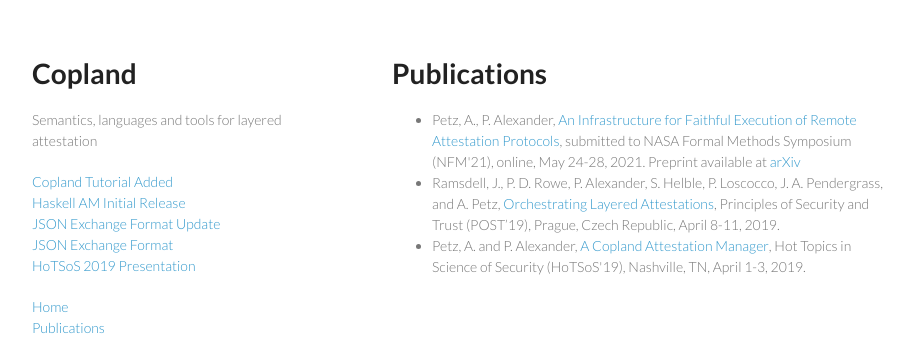
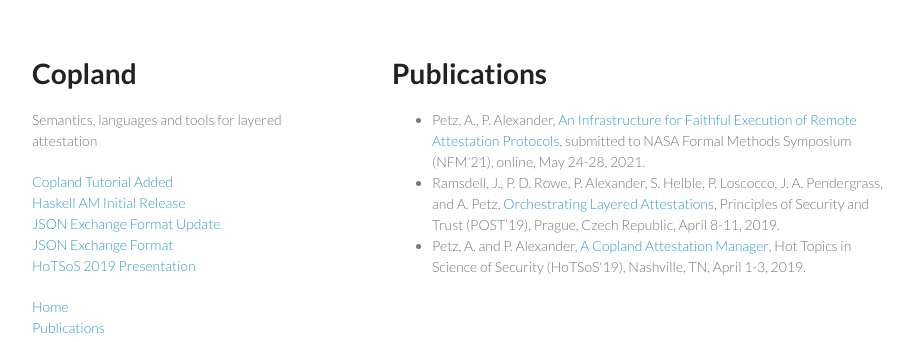
Before and after one commit to ku-sldg/copland, a Jekyll site: the page built from publications.md, in a window 1280 px wide. Shown: the top 342 px of the page, without its empty margins (178-1091 px from the left). Built offline with Jekyll 4.4.1, drawn with Linux system fonts in a browser that asks for light colours.

Commit message:
NFM paper submission

```diff
--- a/_data/publications.yml
+++ b/_data/publications.yml
@@ -1,6 +1,6 @@
 - author: Petz, A., P. Alexander
   title: An Infrastructure for Faithful Execution of Remote Attestation Protocols
-  where: submitted to NASA Formal Methods Symposium (NFM'21), online, May 24-28, 2021.  Preprint available at <a href="https://arxiv.org/abs/2012.10511">arXiv</a>
+  where: submitted to NASA Formal Methods Symposium (NFM'21), online, May 24-28, 2021.
 - author: Ramsdell, J., P. D. Rowe, P. Alexander, S. Helble, P. Loscocco, J. A. Pendergrass, and A. Petz
   title: Orchestrating Layered Attestations
   where: Principles of Security and Trust (POST’19), Prague, Czech Republic, April 8-11, 2019.
```
